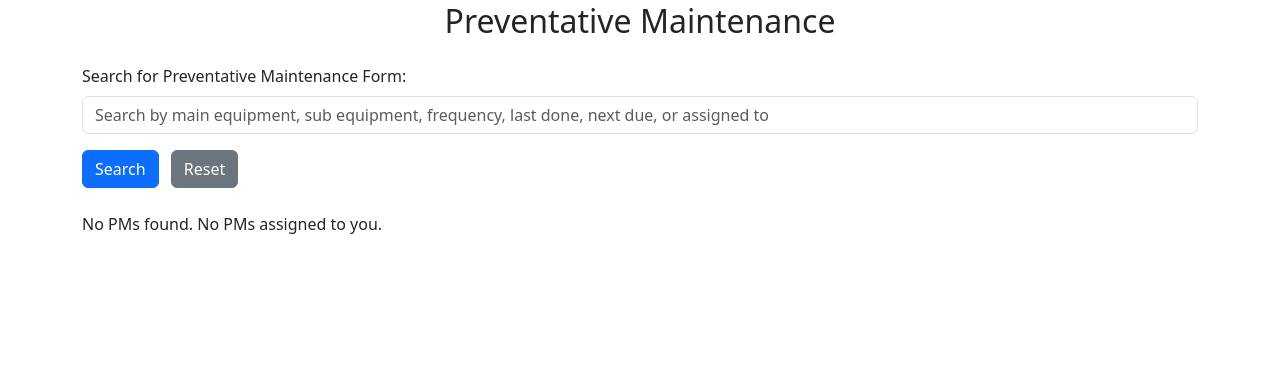
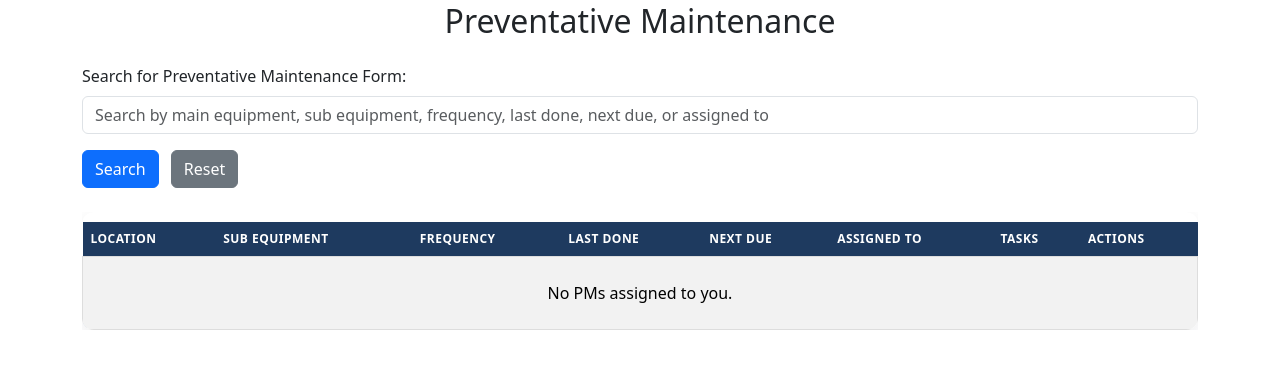
Before and after one commit to morcomc-source/Maintenance-Software, a Flask app: page /pm/ in a window 1280 px wide. Shown: the part 172-541 px from the top of the page. Run offline with Flask 3, Linux system fonts and the light colour scheme; the visitor is signed in with stand-in values (Sample User, id 1); data comes from the database, SQL or seed files in the repository; data that the repository does not hold is empty; some libraries are stand-ins or nearby versions.

Commit message:
List empty states, routing, filters, print PDF, dashboard open counts

```diff
--- a/app/routes/dashboard.py
+++ b/app/routes/dashboard.py
@@ -136,6 +136,7 @@ def index():
 
         # WORK ORDER STATS
         assigned_wos = WorkOrder.query.filter_by(assigned_to_id=current_user.id).all()
+        open_wos = [wo for wo in assigned_wos if wo.status != 'Completed']
         total_assigned_wo = len(assigned_wos)
         completed_wo = sum(1 for wo in assigned_wos if wo.status == 'Completed')
         past_due_wo = sum(
@@ -150,7 +151,7 @@ def index():
             'due_today': due_today_pm,
             'overdue': overdue_pm,
             'upcoming': upcoming_pm,
-            'assigned_workorders': total_assigned_wo,
+            'assigned_workorders': len(open_wos),
             'completed_workorders': completed_wo,
             'past_due_workorders': past_due_wo,
         }
--- a/app/templates/pm.html
+++ b/app/templates/pm.html
@@ -116,7 +116,7 @@
         </div>
     </form>
     {% if items %}
-        <div class="d-flex align-items-center mb-4">
+        {% if items %}<div class="d-flex align-items-center mb-4">
 
             <div class="flex-grow-1"></div>
 
@@ -138,8 +138,9 @@
             <div class="flex-grow-1"></div>
         </div>
 
+        {% endif %}
         <!-- Table View (default on desktop) -->
-        <div id="table-view" class="table-responsive">
+        <div id="table-view" class="table-responsive d-none d-md-block">
             <div class="list-table-wrap">
             <table id="pm-table" class="table table-striped table-hover">
                 <thead class="table-light">
@@ -232,7 +233,44 @@
             </div>
         </div>
     {% else %}
-        <p>No PMs found. {% if current_user.role in ['admin', 'supervisor'] %}Try a broader search or add a new PM.{% else %}No PMs assigned to you.{% endif %}</p>
+        <div class="d-md-none">
+            <div class="alert alert-light border text-center">
+                {% if current_user.role in ['admin', 'supervisor'] %}
+                No PMs found.
+                {% else %}
+                No PMs assigned to you.
+                {% endif %}
+            </div>
+        </div>
+        <div id="table-view" class="table-responsive d-none d-md-block">
+            <div class="list-table-wrap">
+            <table id="pm-table-empty" class="table table-striped table-hover">
+                <thead>
+                    <tr>
+                        <th>Location</th>
+                        <th>Sub Equipment</th>
+                        <th>Frequency</th>
+                        <th>Last Done</th>
+                        <th>Next Due</th>
+                        <th>Assigned To</th>
+                        <th>Tasks</th>
+                        <th>Actions</th>
+                    </tr>
+                </thead>
+                <tbody>
+                    <tr>
+                        <td colspan="8" class="text-center py-4">
+                            {% if current_user.role in ['admin', 'supervisor'] %}
+                            No PMs found.
+                            {% else %}
+                            No PMs assigned to you.
+                            {% endif %}
+                        </td>
+                    </tr>
+                </tbody>
+            </table>
+            </div>
+        </div>
     {% endif %}
 </div>
 <!-- ADD / EDIT TAB -->
```
Also changed, not shown: app/templates/workorder/list.html (+18 -3 lines).
